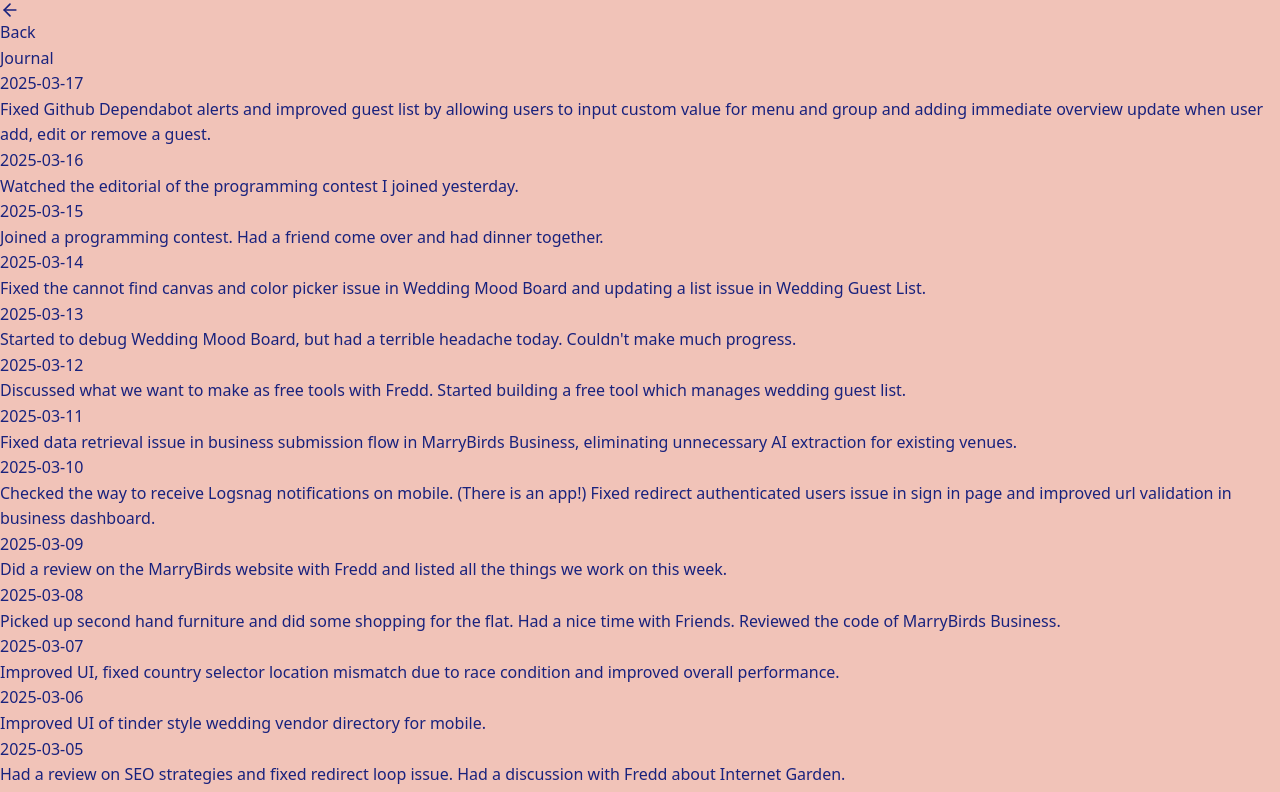
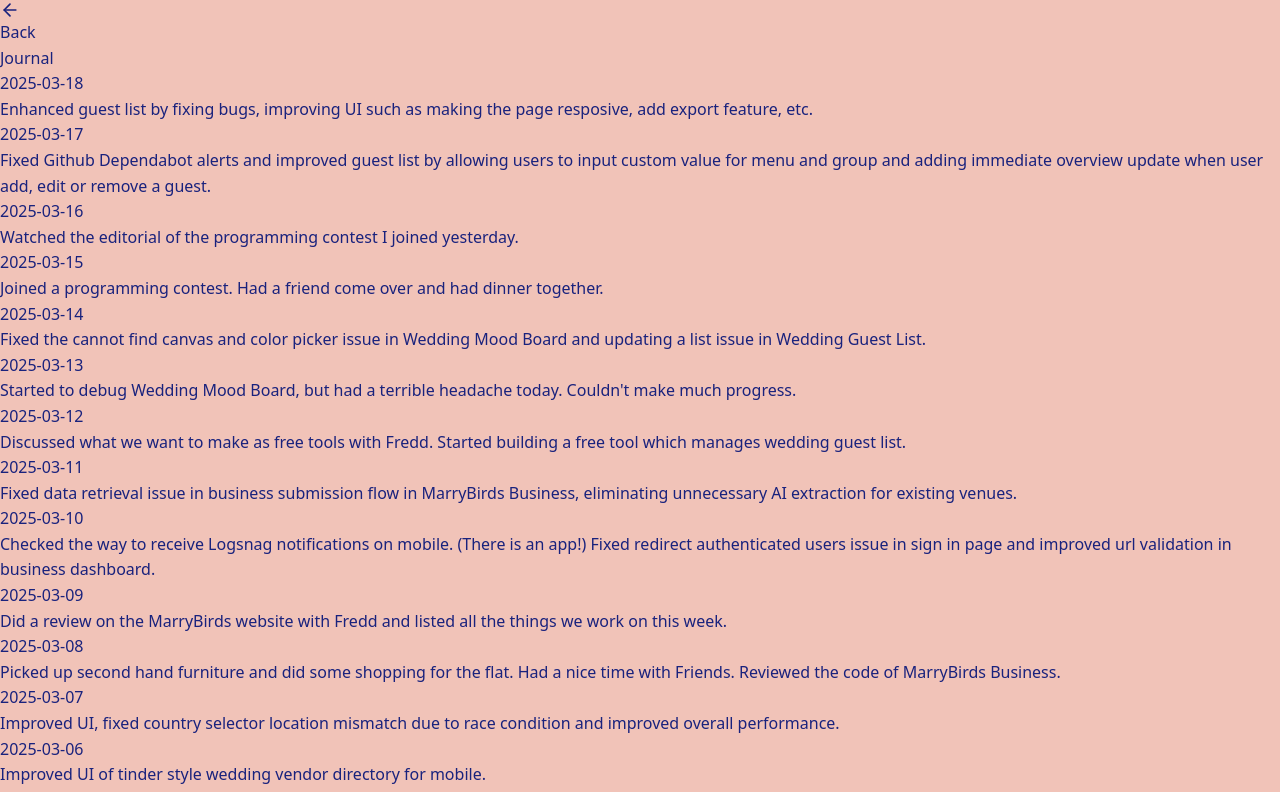
Before and after one commit to minamicode/minamicode.com, a Next.js app: page /journal in a window 1280 px wide. Shown: the top 792 px of the page. Built offline with nearby package versions, Linux system fonts and the light colour scheme.

Commit message:
add journal entry

```diff
--- a/src/app/_components/JournalEntries.tsx
+++ b/src/app/_components/JournalEntries.tsx
@@ -6,6 +6,10 @@ type JournalEntry = {
 };
 
 const entries: JournalEntry[] = [
+  {
+    date: "2025-03-18",
+    text: "Enhanced guest list by fixing bugs, improving UI such as making the page resposive, add export feature, etc.",
+  },
   {
     date: "2025-03-17",
     text: "Fixed Github Dependabot alerts and improved guest list by allowing users to input custom value for menu and group and adding immediate overview update when user add, edit or remove a guest.",
```
